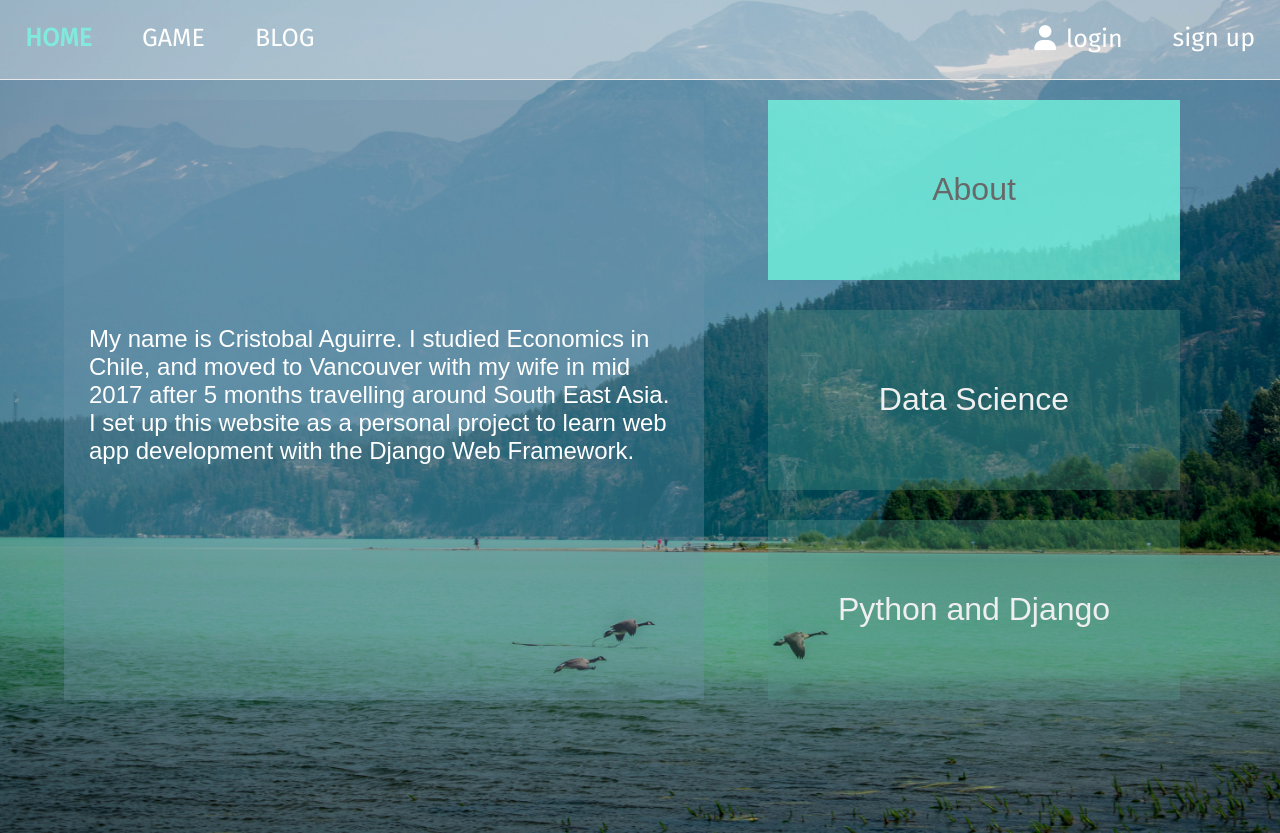
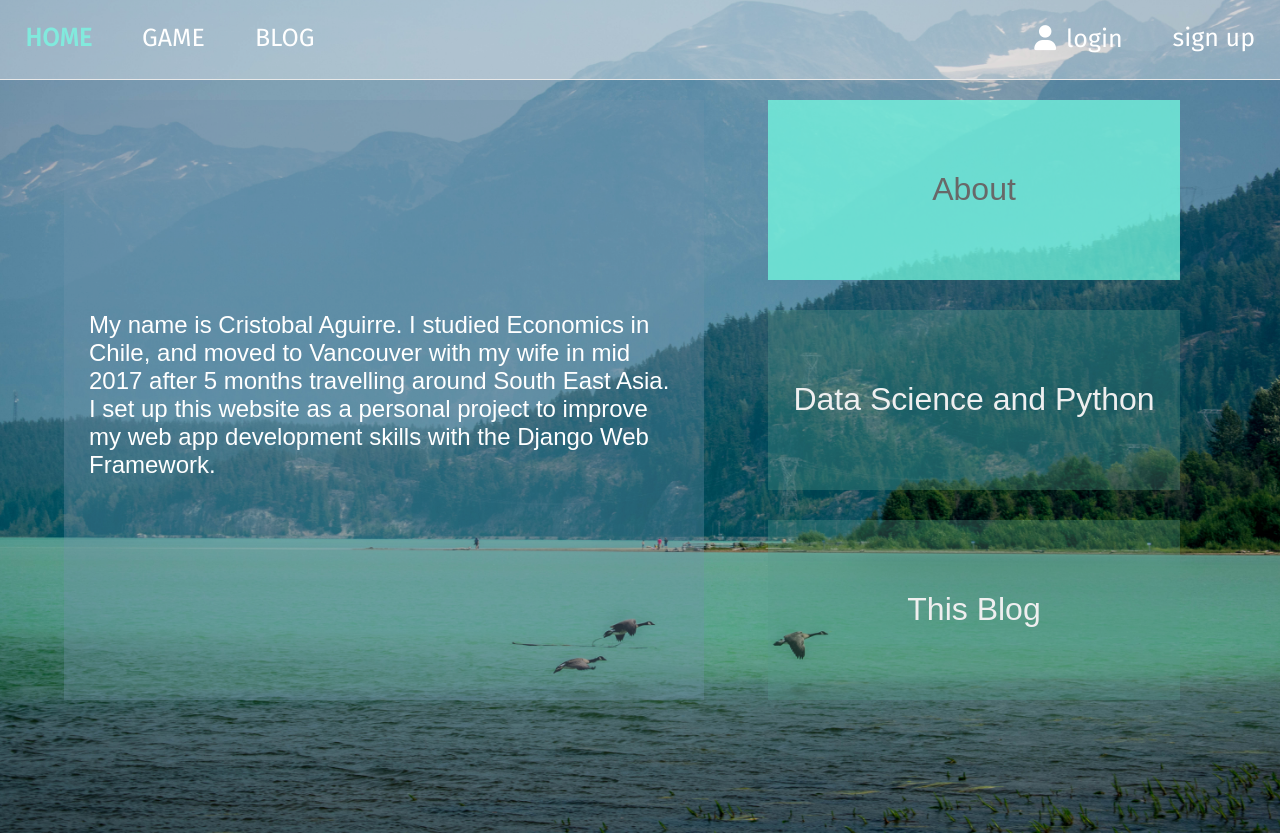
Before and after one commit to jcaguirre89/mysite, a Django app: page / in a window 1280 px wide. Run offline with Django 3.2, Linux system fonts and the light colour scheme; some libraries are stand-ins or nearby versions; some web fonts are replaced.

Commit message:
about text

```diff
--- a/templates/base.html
+++ b/templates/base.html
@@ -26,6 +26,11 @@
 
 {% block css %}{% endblock %}
 
+<title> Cristobal Aguirre</title>
+  <meta name="description" content="A blog on Python, Django, Data Science, Economics, and our life in Vancouver.">
+
+<meta http-equiv="Content-Type" content="text/html; charset=utf-8" />
+<meta name=viewport content="width=device-width, initial-scale=1">
 
 
 </head>
--- a/templates/mysite/about.html
+++ b/templates/mysite/about.html
@@ -11,30 +11,15 @@
     <div id="about">
     My name is Cristobal Aguirre. I studied Economics in Chile, and moved to Vancouver with my
     wife in mid 2017 after 5 months travelling around South East Asia. I set up this website
-    as a personal project to practice web app development with the Django Web Framework.
+    as a personal project to improve my web app development skills with the Django Web Framework.
     </div>
 
     <div id="django">
-    <p>
-    While most of my working experience is in finance, I am very interested in Data Science
-    and programming in Python. The simplicity of the syntax, its massive online support and
-    resources like StackOverflow and the thousands of libraries freely available online have
-    allowed the massification of its use.
-    </p>
-
-    <p>
-    As a self-taught programmer, I owe a great debt to the open source community, and the people who took the time to write the tutorials and answers I used to learn. I will use this site as a platform to give back to the community as best I can, helping others who run into the same roadblocks I have in the past. And because the best way to get an answer on the internet is not by posting a question but an incorrect answer, I also hope more experienced programmers will chip in and share their experience to everyone's benefit.
-    </p>
+    As a self-taught programmer, I owe a great debt to the open source community, and the people who took the time to write the tutorials and answers I used to learn. I will use this site as a platform to give back to the community as best I can, helping others who run into the same roadblocks I have in the past. And because the best way to get an answer on the internet is not by posting a question but an incorrect answer, I also hope more experienced programmers will chip in and share their experience for everyones' benefit.
     </div>
 
     <div id="science">
-    I strongly believe being closer to the business requirements and having a significant
-    participation in the solution development, as opposed to outsourcing it (either
-    externally or internally), will yield a more scalable and effective product. That is
-    why I'm always searching for ways to expand my programming knowledge, and encourage
-    everyone else to do so as well. Not because I think programming is more fun/more valuable
-    than accounting or marketing, but because I expect this distinction to disappear in the
-    near future.
+        My fondest memories while studying economics are the times I would open a new dataset in STATA or MATLAB, looking to uncover relationships and prove/refute my priors. I became a convert after being introduced to Python a few years ago, drawn by it's breadth, simplicity and a massive online community. This blog will double as a platform for me to explore and learn new Data Science techniques, trying to complement them with an economics flavour.
     </div>
 </div>
 
@@ -46,11 +31,11 @@
 
 
 <div class="about-main-text">
-<p id="main-text">
-My name is Cristobal Aguirre. I studied Economics in Chile, and moved to Vancouver with my
-wife in mid 2017 after 5 months travelling around South East Asia. I set up this website
-as a personal project to learn web app development with the Django Web Framework.
-</p>
+    <p id="main-text">
+    My name is Cristobal Aguirre. I studied Economics in Chile, and moved to Vancouver with my
+    wife in mid 2017 after 5 months travelling around South East Asia. I set up this website
+    as a personal project to improve my web app development skills with the Django Web Framework.
+    </p>
 </div>
 
 <div class="container-about-selectors">
@@ -60,11 +45,11 @@ About
 </div>
 
 <div id="click-science" class="about-selectors">
-Data Science
+Data Science and Python
 </div>
 
 <div id="click-django" class="about-selectors">
-Python and Django
+This Blog
 </div>
 
 
```
